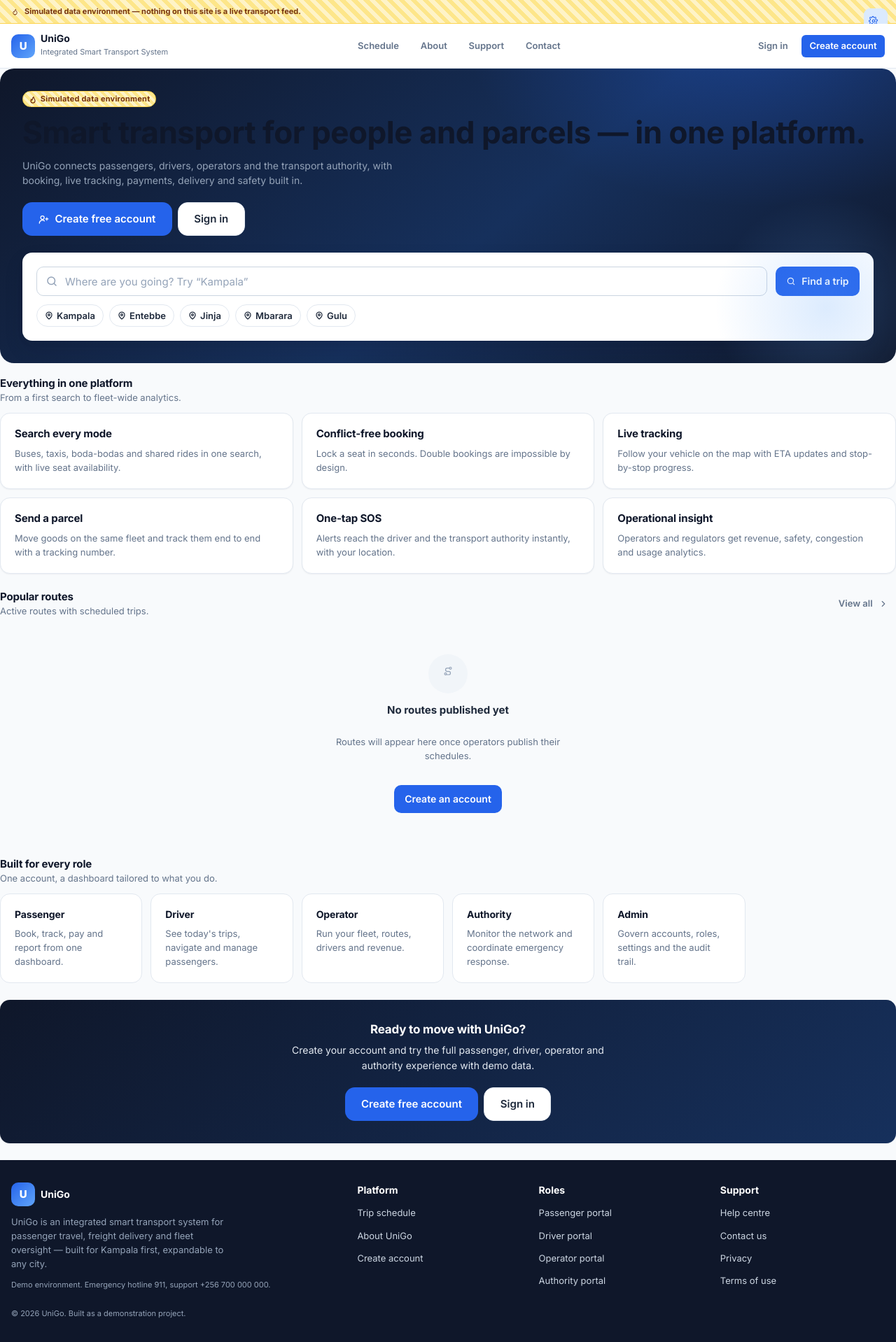
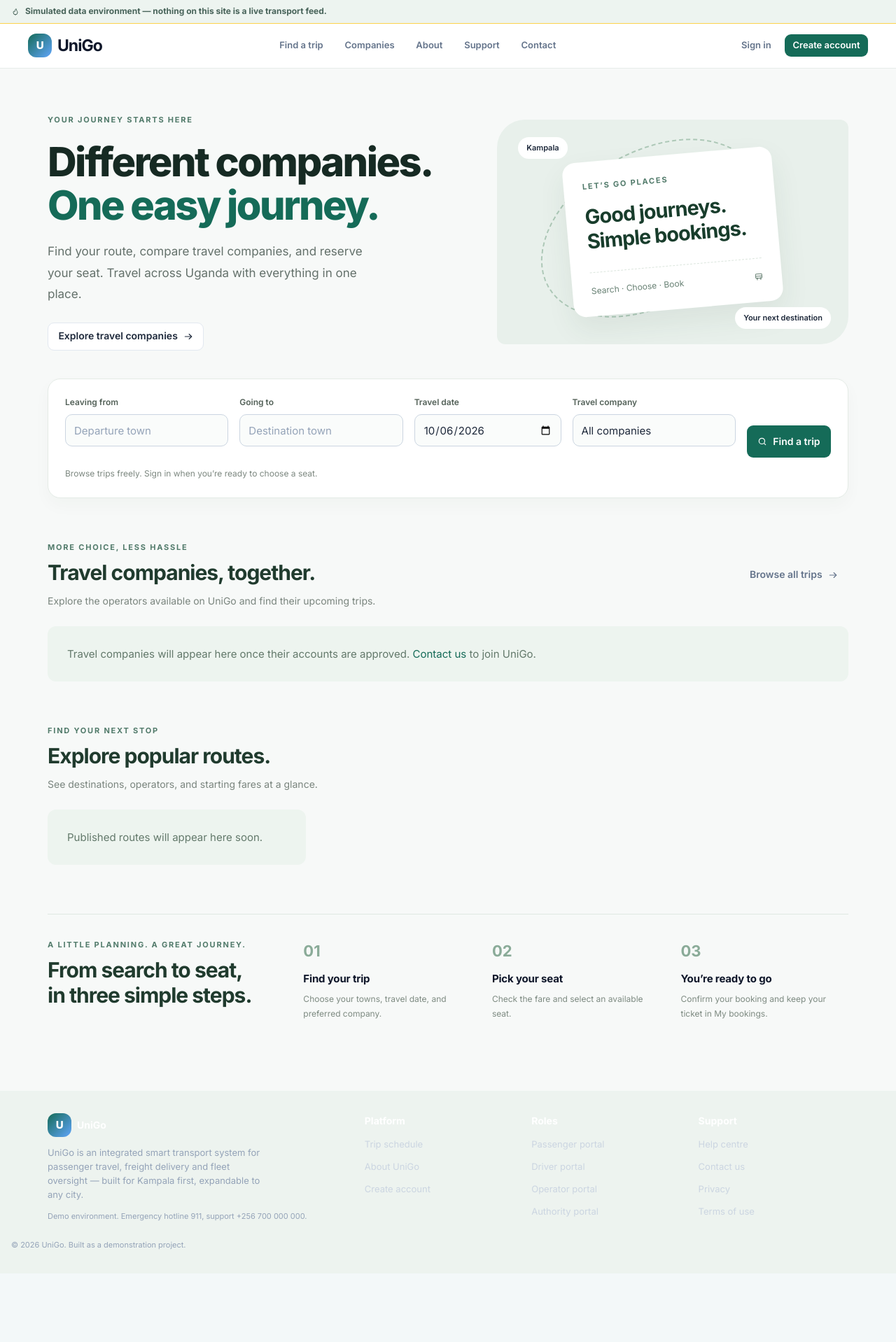
Before and after one commit to given-dev/unigo, a PHP site: page /unigo/ in a window 1280 px wide. Shown: the whole page at 70% size. After the commit the page ends 1786 px from the top, so only its background shows below. Run offline with PHP 8.4, Linux system fonts and the light colour scheme; data comes from the database, SQL or seed files in the repository; data that the repository does not hold is empty.

Commit message:
Refresh homepage with company discovery and improve guest booking flow

```diff
--- a/src/controllers/HomeController.php
+++ b/src/controllers/HomeController.php
@@ -18,6 +18,7 @@ final class HomeController extends Controller
         $this->view('pages/home', [
             'title'    => app_name() . ' - ' . (string) Config::get('app.tagline', ''),
             'bodyClass' => 'public-page',
+            'companies' => $this->safe(static fn () => \App\Core\Database::instance()->select("SELECT o.id,o.company_name,o.description, (SELECT COUNT(*) FROM routes r WHERE r.operator_id=o.id AND r.status='active') AS route_count, (SELECT COUNT(*) FROM trips t WHERE t.operator_id=o.id AND t.status IN ('scheduled','boarding') AND t.departure_time>NOW()) AS upcoming_trips FROM operators o JOIN users u ON u.id=o.user_id WHERE o.approval_status='approved' AND u.status='active' ORDER BY upcoming_trips DESC,o.company_name LIMIT 12"), []),
             'routes'   => $this->safe(static fn () => (new RouteModel())->popular(6), []),
             'withChart' => false,
         ], 'layouts/public');
--- a/src/controllers/TripController.php
+++ b/src/controllers/TripController.php
@@ -19,12 +19,11 @@ final class TripController extends Controller
     /** /trips/search - search bookable trips. */
     public function search(): void
     {
-        $this->requireLogin();
-
         $filters = [
             'from'           => trim($this->request->str('from')),
             'to'             => trim($this->request->str('to')),
             'date'           => trim($this->request->str('date')),
+            'operator_id' => max(0,$this->request->int('operator_id')),
             'transport_type' => trim($this->request->str('transport_type')),
         ];
         $page = max(1, $this->request->int('page', 1));
@@ -41,7 +40,8 @@ final class TripController extends Controller
             'trips'     => $result['items'] ?? [],
             'paginator' => $result['paginator'] ?? null,
             'filters'   => $filters,
-        ], 'layouts/app');
+            'companies' => $this->safe(static fn () => \App\Core\Database::instance()->select("SELECT o.id,o.company_name FROM operators o JOIN users u ON u.id=o.user_id WHERE o.approval_status='approved' AND u.status='active' ORDER BY o.company_name"), []),
+        ], Auth::check() ? 'layouts/app' : 'layouts/public');
     }
 
     /** /trips/{id} - trip detail with a seat picker. */
--- a/src/models/BookingModel.php
+++ b/src/models/BookingModel.php
@@ -165,11 +165,12 @@ final class BookingModel extends BaseModel
 
             // 1. Lock the trip row so availability cannot change mid-transaction.
             $trip = $db->first(
-                'SELECT t.*, r.name AS route_name, r.base_fare, v.capacity, v.vehicle_type,
+                'SELECT t.*, r.name AS route_name, r.base_fare, r.status AS route_status, v.status AS vehicle_status, o.approval_status, v.capacity, v.vehicle_type,
                         v.registration_number
                  FROM trips t
                  INNER JOIN routes r ON r.id = t.route_id
                  INNER JOIN vehicles v ON v.id = t.vehicle_id
+                 LEFT JOIN operators o ON o.id = t.operator_id
                  WHERE t.id = ?
                  FOR UPDATE',
                 [$tripId]
@@ -177,6 +178,9 @@ final class BookingModel extends BaseModel
 
             if (!$trip) {
                 throw new \App\Core\NotFoundException('That trip is no longer available.');
+            }
+            if ($trip['route_status'] !== 'active' || !in_array($trip['vehicle_status'], ['active','on_trip'], true) || ($trip['operator_id'] && $trip['approval_status'] !== 'approved')) {
+                throw new ConflictException('This trip is currently unavailable for booking.');
             }
             if ($trip['status'] !== 'scheduled' && $trip['status'] !== 'boarding') {
                 throw new ConflictException('This trip is not open for booking.');
--- a/src/models/RouteModel.php
+++ b/src/models/RouteModel.php
@@ -131,36 +131,49 @@ final class RouteModel extends BaseModel
      */
     public function search(array $filters = [], int $page = 1, int $perPage = 10): array
     {
-        $where = ["t.status IN ('scheduled','boarding')", "r.status = 'active'", "v.status IN ('active','on_trip')"];
+        $where = ["(o.id IS NULL OR (o.approval_status='approved' AND EXISTS (SELECT 1 FROM users ou WHERE ou.id=o.user_id AND ou.status='active')))", "t.status IN ('scheduled','boarding')", "r.status = 'active'", "v.status IN ('active','on_trip')"];
         $params = [];
 
         $from = trim((string) ($filters['from'] ?? ''));
         $to   = trim((string) ($filters['to'] ?? ''));
 
         if ($from !== '') {
-            $where[] = '(r.origin_name LIKE ? OR r.name LIKE ? OR rs.stop_name LIKE ?)';
+            $where[] = '(r.origin_name LIKE ? OR EXISTS (SELECT 1 FROM route_stops fs WHERE fs.route_id=r.id AND fs.stop_name LIKE ?))';
             $like = '%' . $from . '%';
-            array_push($params, $like, $like, $like);
+            array_push($params, $like, $like);
         }
         if ($to !== '') {
-            $where[] = '(r.destination_name LIKE ? OR r.name LIKE ? OR rs.stop_name LIKE ?)';
+            $where[] = '(r.destination_name LIKE ? OR EXISTS (SELECT 1 FROM route_stops ts WHERE ts.route_id=r.id AND ts.stop_name LIKE ?))';
             $like = '%' . $to . '%';
-            array_push($params, $like, $like, $like);
+            array_push($params, $like, $like);
+        }
+
+        if ($from !== '' && $to !== '') {
+            $where[] = '(r.origin_name LIKE ? OR r.destination_name LIKE ? OR EXISTS (SELECT 1 FROM route_stops fs JOIN route_stops ts ON ts.route_id=fs.route_id AND ts.stop_order>fs.stop_order WHERE fs.route_id=r.id AND fs.stop_name LIKE ? AND ts.stop_name LIKE ?))';
+            array_push($params, '%' . $from . '%', '%' . $to . '%', '%' . $from . '%', '%' . $to . '%');
         }
 
         // Departure window: default "today onwards"
-        $date = !empty($filters['date']) ? $filters['date'] : date('Y-m-d');
+        $hasDate = !empty($filters['date']);
+        $date = $hasDate ? $filters['date'] : date('Y-m-d');
+        if ($hasDate && (!preg_match('/^\d{4}-\d{2}-\d{2}$/', $date) || date('Y-m-d', strtotime($date)) !== $date)) {
+            throw new \App\Core\ValidationException('Choose a valid travel date.');
+        }
         $fromTime = !empty($filters['depart_after'])
             ? $filters['depart_after']
             : $date . ' 00:00:00';
         $toTime = !empty($filters['depart_before'])
             ? $filters['depart_before']
-            : date('Y-m-d', strtotime($date . ' +1 day')) . ' 00:00:00';
+            : date('Y-m-d', strtotime($date . ($hasDate ? ' +1 day' : ' +30 days'))) . ' 00:00:00';
 
         $where[] = 't.departure_time >= ? AND t.departure_time < ? AND t.departure_time > NOW()';
         $params[] = $fromTime;
         $params[] = $toTime;
 
+        if (!empty($filters['operator_id'])) {
+            $where[] = 't.operator_id = ?';
+            $params[] = (int)$filters['operator_id'];
+        }
         if (!empty($filters['transport_type']) && $filters['transport_type'] !== 'all') {
             $where[] = 'v.vehicle_type = ?';
             $params[] = $filters['transport_type'];
@@ -260,7 +273,7 @@ final class RouteModel extends BaseModel
                     (SELECT COUNT(*) FROM trips t WHERE t.route_id = r.id AND t.status = 'scheduled') AS upcoming_trips
              FROM routes r
              LEFT JOIN operators o ON o.id = r.operator_id
-             WHERE r.status = 'active'
+             WHERE r.status = 'active' AND (o.id IS NULL OR (o.approval_status='approved' AND EXISTS (SELECT 1 FROM users ou WHERE ou.id=o.user_id AND ou.status='active')))
              ORDER BY upcoming_trips DESC, r.name ASC
              LIMIT $limit"
         );
--- a/src/views/layouts/public.php
+++ b/src/views/layouts/public.php
@@ -14,7 +14,8 @@ use App\Core\View;
 
 $current = Request::instance()->path();
 $links   = [
-    ['/schedule', 'Schedule'],
+    ['/trips/search', 'Find a trip'],
+    ['/#travel-companies', 'Companies'],
     ['/about',    'About'],
     ['/support',  'Support'],
     ['/contact',  'Contact'],
--- a/src/views/pages/home.php
+++ b/src/views/pages/home.php
@@ -1,182 +1,45 @@
 <?php
-/**
- * UniGo - public landing page.
- *
- * @var array $routes  popular active routes (may be empty)
- */
 declare(strict_types=1);
-
-$routes = $routes ?? [];
-
-$features = [
-    ['icon' => 'search',     'title' => 'Search every mode',   'text' => 'Buses, taxis, boda-bodas and shared rides in one search, with live seat availability.'],
-    ['icon' => 'ticket',     'title' => 'Conflict-free booking', 'text' => 'Lock a seat in seconds. Double bookings are impossible by design.'],
-    ['icon' => 'navigation', 'title' => 'Live tracking',       'text' => 'Follow your vehicle on the map with ETA updates and stop-by-stop progress.'],
-    ['icon' => 'package',    'title' => 'Send a parcel',       'text' => 'Move goods on the same fleet and track them end to end with a tracking number.'],
-    ['icon' => 'siren',      'title' => 'One-tap SOS',         'text' => 'Alerts reach the driver and the transport authority instantly, with your location.'],
-    ['icon' => 'bar-chart',  'title' => 'Operational insight', 'text' => 'Operators and regulators get revenue, safety, congestion and usage analytics.'],
-];
-
-$roles = [
-    ['icon' => 'user',     'title' => 'Passenger',  'text' => 'Book, track, pay and report from one dashboard.'],
-    ['icon' => 'bus',      'title' => 'Driver',     'text' => 'See today\'s trips, navigate and manage passengers.'],
-    ['icon' => 'building', 'title' => 'Operator',   'text' => 'Run your fleet, routes, drivers and revenue.'],
-    ['icon' => 'shield',   'title' => 'Authority',  'text' => 'Monitor the network and coordinate emergency response.'],
-    ['icon' => 'settings', 'title' => 'Admin',      'text' => 'Govern accounts, roles, settings and the audit trail.'],
-];
+$companies=$companies ?? []; $routes=$routes ?? [];
 ?>
-<section class="section">
-    <div class="hero">
-        <span class="badge badge-demo">
-            <i class="icon icon--xs" data-icon="flame">flame</i> Simulated data environment
-        </span>
-        <h1 class="text-xl mt-3" style="font-size:clamp(1.75rem,4vw,2.75rem);line-height:1.1">
-            Smart transport for people and parcels &mdash; in one platform.
-        </h1>
-        <p class="hero__sub mt-3" style="max-width:60ch">
-            <?= e(app_name()) ?> connects passengers, drivers, operators and the transport authority,
-            with booking, live tracking, payments, delivery and safety built in.
-        </p>
-
-        <div class="flex gap-2 flex-wrap mt-5">
-            <?php if (\App\Core\Auth::check()): ?>
-                <a class="btn btn--primary btn--lg" href="<?= e(url('/home')) ?>">
-                    <i class="icon" data-icon="dashboard">dashboard</i> Open dashboard
-                </a>
-                <a class="btn btn--light btn--lg" href="<?= e(url('/schedule')) ?>">Browse schedule</a>
-            <?php else: ?>
-                <a class="btn btn--primary btn--lg" href="<?= e(url('/register')) ?>">
-                    <i class="icon" data-icon="user-plus">user-plus</i> Create free account
-                </a>
-                <a class="btn btn--light btn--lg" href="<?= e(url('/login')) ?>">Sign in</a>
-            <?php endif; ?>
-        </div>
-
-        <div class="search-panel mt-6">
-            <form method="get" action="<?= e(url('/schedule')) ?>">
-                <div class="search-panel__grid" style="grid-template-columns:1fr auto">
-                    <div class="search-field">
-                        <i class="icon search-field__icon" data-icon="search">search</i>
-                        <input class="input" type="search" name="q" placeholder="Where are you going? Try &ldquo;Kampala&rdquo;">
-                    </div>
-                    <button class="btn btn--primary" type="submit">
-                        <i class="icon" data-icon="search">search</i> Find a trip
-                    </button>
-                </div>
-            </form>
-            <div class="chips">
-                <?php foreach (['Kampala', 'Entebbe', 'Jinja', 'Mbarara', 'Gulu'] as $place): ?>
-                    <a class="chip" href="<?= e(url('/schedule?q=' . urlencode($place))) ?>">
-                        <i class="icon icon--xs" data-icon="pin">pin</i> <?= e($place) ?>
-                    </a>
-                <?php endforeach; ?>
-            </div>
-        </div>
-    </div>
-
-    <div class="section__head">
-        <div>
-            <h2 class="section__title">Everything in one platform</h2>
-            <p class="text-sm text-muted-2 mb-0">From a first search to fleet-wide analytics.</p>
-        </div>
-    </div>
-    <div class="grid grid-3 gap-3">
-        <?php foreach ($features as $feature): ?>
-            <article class="card">
-                <div class="card__body">
-                    <span class="stat__icon mb-3"><i class="icon" data-icon="<?= e($feature['icon']) ?>"><?= e($feature['icon']) ?></i></span>
-                    <h3 class="card__title"><?= e($feature['title']) ?></h3>
-                    <p class="text-sm text-muted-2 mb-0"><?= e($feature['text']) ?></p>
-                </div>
-            </article>
-        <?php endforeach; ?>
-    </div>
+<section class="landing-hero">
+ <div class="landing-hero__copy">
+  <span class="landing-eyebrow">YOUR JOURNEY STARTS HERE</span>
+  <h1>Different companies.<br><span>One easy journey.</span></h1>
+  <p>Find your route, compare travel companies, and reserve your seat. Travel across Uganda with everything in one place.</p>
+  <a class="btn btn--light" href="#travel-companies">Explore travel companies <i class="icon icon--sm" data-icon="arrow-right">arrow-right</i></a>
+ </div>
+ <div class="journey-visual" aria-hidden="true">
+  <div class="journey-visual__line"></div>
+  <span class="journey-point journey-point--start">Kampala</span><span class="journey-point journey-point--end">Your next destination</span>
+  <div class="journey-ticket"><span class="landing-eyebrow">LET’S GO PLACES</span><strong>Good journeys.<br>Simple bookings.</strong><div class="journey-ticket__bottom"><span>Search · Choose · Book</span><i class="icon" data-icon="bus">bus</i></div></div>
+ </div>
 </section>
-
-<section class="section">
-    <div class="section__head">
-        <div>
-            <h2 class="section__title">Popular routes</h2>
-            <p class="text-sm text-muted-2 mb-0">Active routes with scheduled trips.</p>
-        </div>
-        <a class="btn btn--ghost btn--sm" href="<?= e(url('/schedule')) ?>">
-            View all <i class="icon icon--sm" data-icon="chevron-right">chevron-right</i>
-        </a>
-    </div>
-
-    <?php if (empty($routes)): ?>
-        <?= \App\Core\View::partial('partials/empty-state', [
-            'icon'  => 'route',
-            'title' => 'No routes published yet',
-            'text'  => 'Routes will appear here once operators publish their schedules.',
-            'action' => '<a class="btn btn--primary" href="' . e(url('/register')) . '">Create an account</a>',
-        ]) ?>
-    <?php else: ?>
-        <div class="grid grid-3 gap-3">
-            <?php foreach ($routes as $route): ?>
-                <a class="card card--hover" style="text-decoration:none;color:inherit"
-                   href="<?= e(url('/schedule?q=' . urlencode((string) ($route['route_code'] ?? '')))) ?>">
-                    <div class="card__body">
-                        <div class="flex items-center justify-between mb-3">
-                            <span class="badge badge-primary"><?= e($route['route_code'] ?? '') ?></span>
-                            <span class="text-xs text-muted-2">
-                                <i class="icon icon--xs" data-icon="bus">bus</i>
-                                <?= (int) ($route['upcoming_trips'] ?? 0) ?> upcoming
-                            </span>
-                        </div>
-                        <p class="fw-700 mb-1">
-                            <?= e($route['origin_name'] ?? '') ?>
-                            <i class="icon icon--xs" data-icon="arrow-right">arrow-right</i>
-                            <?= e($route['destination_name'] ?? '') ?>
-                        </p>
-                        <p class="text-sm text-muted-2 mb-3"><?= e($route['company_name'] ?? app_name()) ?></p>
-                        <div class="flex items-center justify-between text-sm">
-                            <span><i class="icon icon--xs" data-icon="route">route</i> <?= e((string) ($route['distance_km'] ?? '0')) ?> km</span>
-                            <span><i class="icon icon--xs" data-icon="clock">clock</i> <?= e(duration_minutes((int) ($route['duration_minutes'] ?? 0))) ?></span>
-                            <span class="fw-700 text-primary"><?= e(money($route['base_fare'] ?? 0)) ?></span>
-                        </div>
-                    </div>
-                </a>
-            <?php endforeach; ?>
-        </div>
-    <?php endif; ?>
+<section class="landing-search" aria-label="Find a trip">
+ <form method="get" action="<?= e(url('/trips/search')) ?>" class="landing-search__form">
+  <div class="field"><label for="home-from">Leaving from</label><input class="input" id="home-from" name="from" placeholder="Departure town" autocomplete="off"></div>
+  <div class="field"><label for="home-to">Going to</label><input class="input" id="home-to" name="to" placeholder="Destination town" autocomplete="off"></div>
+  <div class="field"><label for="home-date">Travel date</label><input class="input" type="date" id="home-date" name="date" min="<?= e(date('Y-m-d')) ?>" value="<?= e(date('Y-m-d')) ?>"></div>
+  <div class="field"><label for="home-company">Travel company</label><select class="select" id="home-company" name="operator_id"><option value="">All companies</option><?php foreach($companies as $company): ?><option value="<?= (int)$company['id'] ?>"><?= e($company['company_name']) ?></option><?php endforeach; ?></select></div>
+  <button class="btn btn--primary" type="submit"><i class="icon" data-icon="search">search</i> Find a trip</button>
+ </form>
+ <p class="landing-search__note">Browse trips freely. Sign in when you’re ready to choose a seat.</p>
 </section>
-
-<section class="section">
-    <div class="section__head">
-        <div>
-            <h2 class="section__title">Built for every role</h2>
-            <p class="text-sm text-muted-2 mb-0">One account, a dashboard tailored to what you do.</p>
-        </div>
-    </div>
-    <div class="grid grid-auto-sm gap-3">
-        <?php foreach ($roles as $role): ?>
-            <article class="card card--flat">
-                <div class="card__body">
-                    <span class="stat__icon mb-2"><i class="icon" data-icon="<?= e($role['icon']) ?>"><?= e($role['icon']) ?></i></span>
-                    <h3 class="card__title" style="font-size:var(--fs-base)"><?= e($role['title']) ?></h3>
-                    <p class="text-sm text-muted-2 mb-0"><?= e($role['text']) ?></p>
-                </div>
-            </article>
-        <?php endforeach; ?>
-    </div>
+<section class="landing-section" id="travel-companies">
+ <div class="landing-section__head"><div><span class="landing-eyebrow">MORE CHOICE, LESS HASSLE</span><h2>Travel companies, together.</h2><p>Explore the operators available on UniGo and find their upcoming trips.</p></div><a class="btn btn--ghost" href="<?= e(url('/trips/search')) ?>">Browse all trips <i class="icon icon--sm" data-icon="arrow-right">arrow-right</i></a></div>
+ <?php if($companies): ?><div class="company-grid">
+ <?php foreach($companies as $index=>$company): ?>
+ <article class="company-card"><div class="company-card__top"><span class="company-avatar company-avatar--<?= $index%4 ?>"><?= e(mb_strtoupper(mb_substr($company['company_name'],0,1))) ?></span><span class="company-card__category">Travel operator</span></div><h3><?= e($company['company_name']) ?></h3><p><?= (int)$company['route_count'] ?> active route<?= (int)$company['route_count']===1?'':'s' ?> <span>·</span> <?= (int)$company['upcoming_trips'] ?> upcoming trip<?= (int)$company['upcoming_trips']===1?'':'s' ?></p><a class="company-card__link" href="<?= e(url('/trips/search?operator_id='.(int)$company['id'])) ?>">View trips <i class="icon icon--sm" data-icon="arrow-right">arrow-right</i></a></article>
+ <?php endforeach; ?></div>
+ <?php else: ?><div class="landing-empty">Travel companies will appear here once their accounts are approved. <a href="<?= e(url('/contact')) ?>">Contact us</a> to join UniGo.</div><?php endif; ?>
 </section>
-
-<section class="section">
-    <div class="card" style="background:linear-gradient(140deg,#0F172A,#16305C);color:#E2E8F0;border:0">
-        <div class="card__body" style="text-align:center;padding:var(--sp-8) var(--sp-5)">
-            <h2 class="text-lg" style="color:#fff">Ready to move with <?= e(app_name()) ?>?</h2>
-            <p class="mb-5" style="max-width:52ch;margin-inline:auto">
-                Create your account and try the full passenger, driver, operator and authority experience with demo data.
-            </p>
-            <?php if (\App\Core\Auth::check()): ?>
-                <a class="btn btn--primary btn--lg" href="<?= e(url('/home')) ?>">Go to dashboard</a>
-            <?php else: ?>
-                <div class="flex gap-2 flex-wrap justify-center">
-                    <a class="btn btn--primary btn--lg" href="<?= e(url('/register')) ?>">Create free account</a>
-                    <a class="btn btn--light btn--lg" href="<?= e(url('/login')) ?>">Sign in</a>
-                </div>
-            <?php endif; ?>
-        </div>
-    </div>
+<section class="landing-section">
+ <div class="landing-section__head"><div><span class="landing-eyebrow">FIND YOUR NEXT STOP</span><h2>Explore popular routes.</h2><p>See destinations, operators, and starting fares at a glance.</p></div></div>
+ <div class="route-grid"><?php foreach($routes as $route): ?>
+ <article class="landing-route"><div class="landing-route__icon"><i class="icon" data-icon="bus">bus</i></div><p class="landing-route__company"><?= e($route['company_name'] ?? 'Independent operator') ?></p><h3><?= e($route['origin_name']) ?> <span>→</span> <?= e($route['destination_name']) ?></h3><p><?= e(duration_minutes((int)$route['duration_minutes'])) ?> <span>·</span> <?= e((string)$route['distance_km']) ?> km</p><div class="landing-route__bottom"><span><small>Starting fare</small><strong><?= e(money($route['base_fare'])) ?></strong></span><a class="btn btn--secondary btn--sm" href="<?= e(url('/trips/search?'.http_build_query(['from'=>$route['origin_name'],'to'=>$route['destination_name'],'operator_id'=>$route['operator_id']]))) ?>">Find seats</a></div></article>
+ <?php endforeach; ?><?php if(!$routes): ?><p class="landing-empty">Published routes will appear here soon.</p><?php endif; ?></div>
 </section>
+<section class="landing-steps">
+ <div><span class="landing-eyebrow">A LITTLE PLANNING. A GREAT JOURNEY.</span><h2>From search to seat,<br>in three simple steps.</h2></div>
+ <?php foreach([['01','Find your trip','Choose your towns, travel date, and preferred company.'],['02','Pick your seat','Check the fare and select an available seat.'],['03','You’re ready to go','Confirm your booking and keep your ticket in My bookings.']] as $step): ?><div class="landing-step"><span><?= e($step[0]) ?></span><h3><?= e($step[1]) ?></h3><p><?= e($step[2]) ?></p></div><?php endforeach; ?>
+</section>
--- a/src/views/partials/head.php
+++ b/src/views/partials/head.php
@@ -42,6 +42,8 @@ $demo = $demo ?? is_demo_mode();
     <link rel="stylesheet" href="<?= e(asset('assets/css/icons.css')) ?>">
     <link rel="stylesheet" href="<?= e(asset('assets/css/layout.css')) ?>">
 
+    <link rel="stylesheet" href="<?= e(asset('assets/css/refresh.css')) ?>">
+
     <link rel="icon" type="image/svg+xml" href="<?= e(asset('assets/img/favicon.svg')) ?>">
     <link rel="apple-touch-icon" href="<?= e(asset('assets/img/favicon.svg')) ?>">
     <link rel="manifest" href="<?= e(url('manifest.webmanifest')) ?>">
```
Also changed, not shown: src/controllers/AuthController.php (+11 -1 lines), src/views/trips/search.php (+8 -6 lines), README.md, public/assets/css/refresh.css (added), 2 other files.
